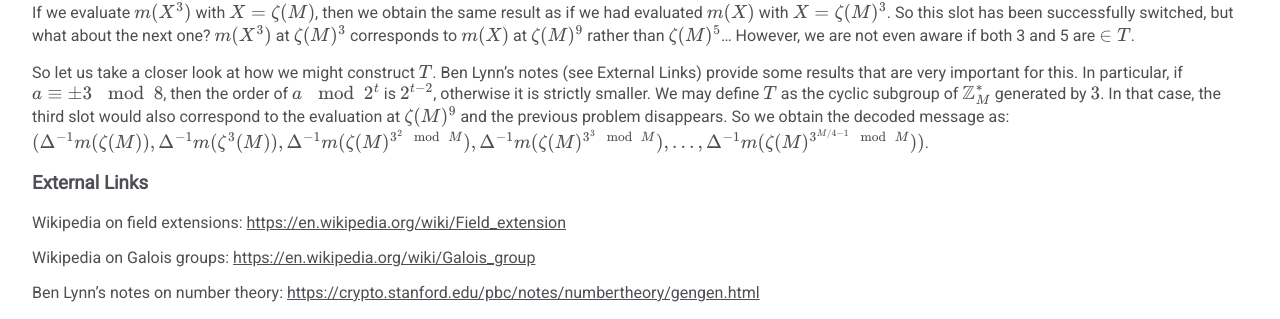
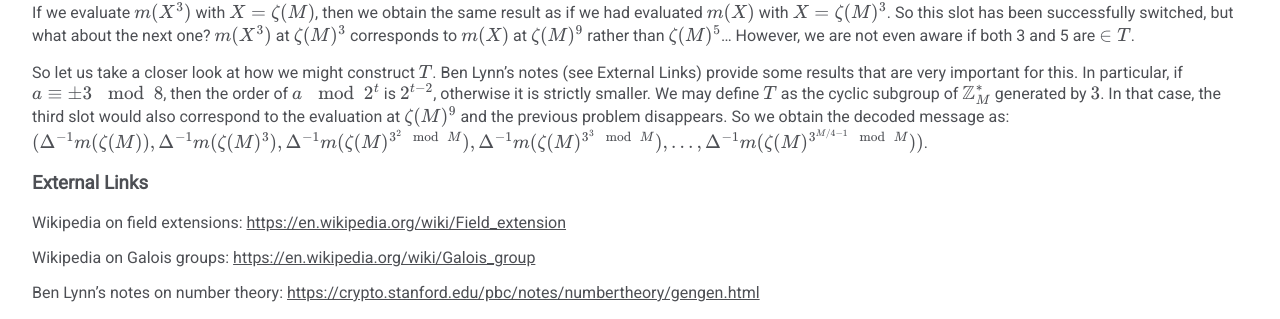
Before and after one commit to 3553x/3553x.github.io, a Jekyll site: the page built from _posts/2023-01-24-rotating-ckks-ciphertexts.md, in a window 1280 px wide and 900 px high, scrolled down 2002 px. Shown: the part 343-662 px from the top of the window. Built offline with Jekyll 4.4.1, drawn with Linux system fonts in a browser that asks for light colours; formulas are drawn with MathJax 3.

Commit message:
fix typo

```diff
--- a/_posts/2023-01-24-rotating-ckks-ciphertexts.md
+++ b/_posts/2023-01-24-rotating-ckks-ciphertexts.md
@@ -116,7 +116,7 @@ Ben Lynn's notes (see External Links) provide some results that are very importa
 In particular, if $a \equiv \pm 3 \mod 8$, then the order of $a \mod 2^t$ is $2^{t-2}$, otherwise it is strictly smaller.
 We may define $T$ as the cyclic subgroup of $\Z^{\*}_M$ generated by $3$.
 In that case, the third slot would also correspond to the evaluation at $\z(M)^9$ and the previous problem disappears.
-So we obtain the decoded message as: $(\Delta^{-1}m(\z(M)), \Delta^{-1}m(\z^3(M)), \Delta^{-1}m(\z(M)^{3^2 \mod M}), \Delta^{-1}m(\z(M)^{3^3 \mod M}), ..., \Delta^{-1}m(\z(M)^{3^{M/4 - 1} \mod M}))$.
+So we obtain the decoded message as: $(\Delta^{-1}m(\z(M)), \Delta^{-1}m(\z(M)^3), \Delta^{-1}m(\z(M)^{3^2 \mod M}), \Delta^{-1}m(\z(M)^{3^3 \mod M}), ..., \Delta^{-1}m(\z(M)^{3^{M/4 - 1} \mod M}))$.
 
 ### External Links
 Wikipedia on field extensions: <https://en.wikipedia.org/wiki/Field_extension>
```
